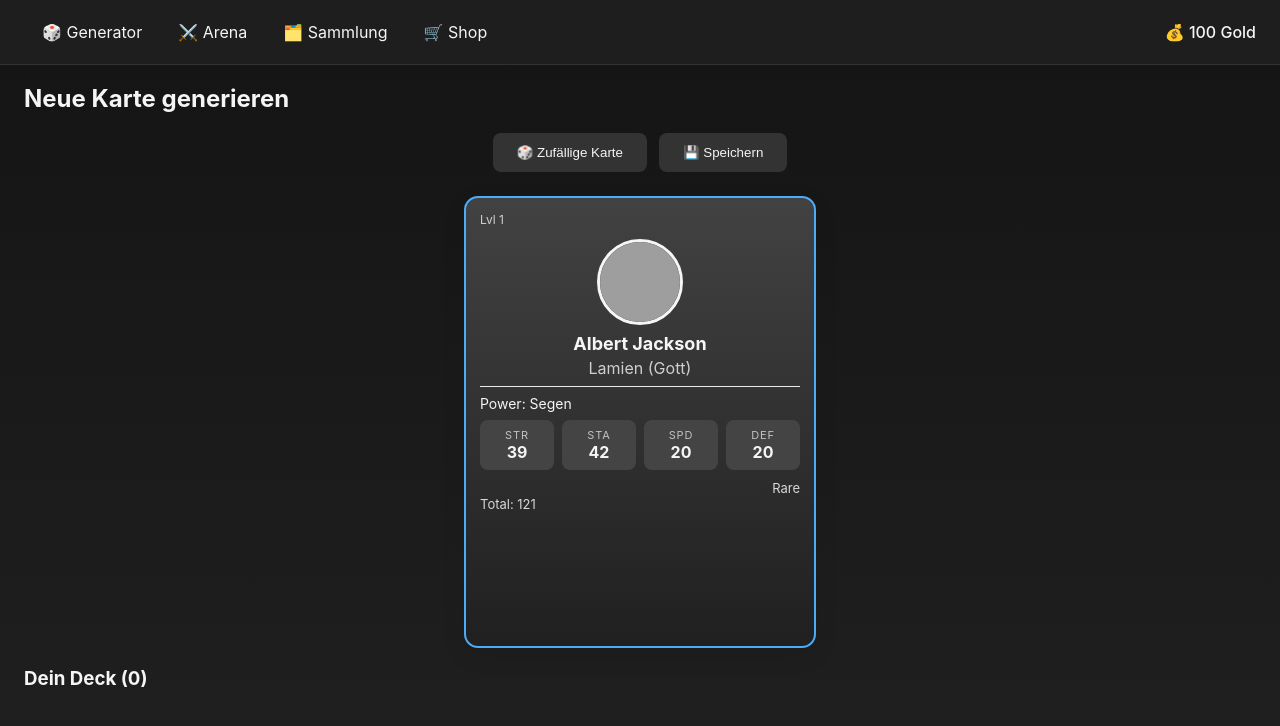
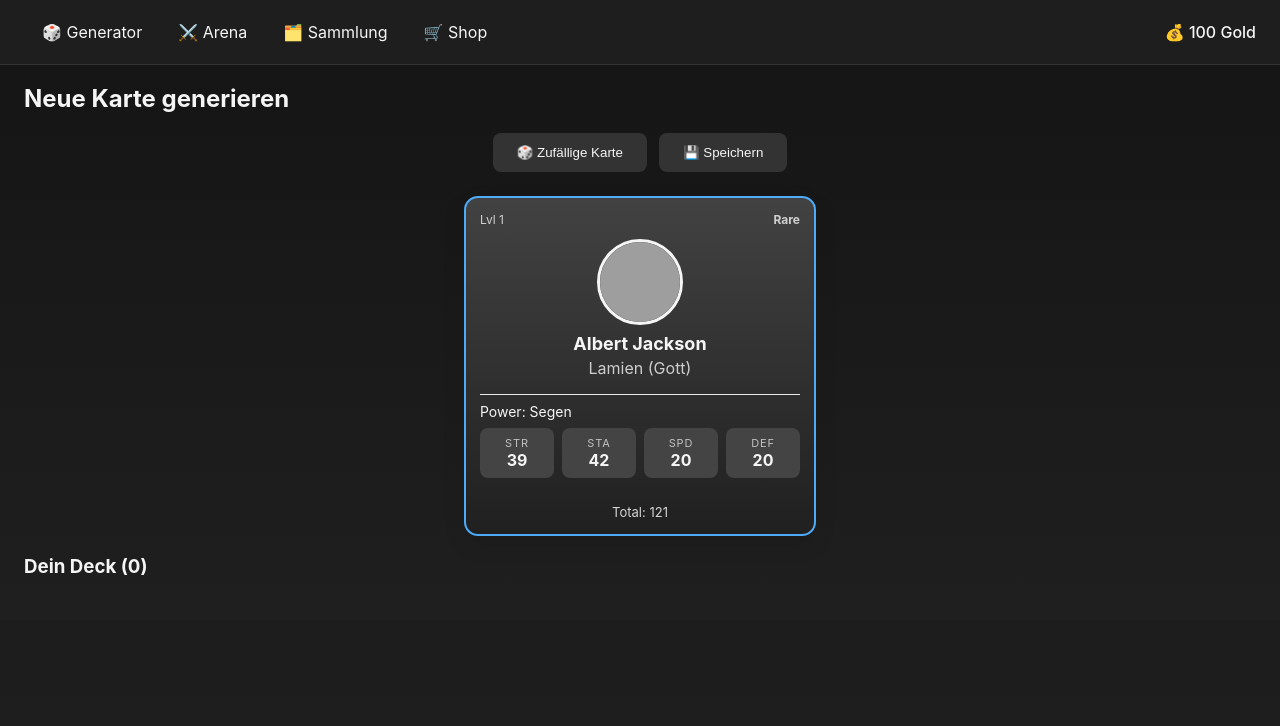
Before and after one commit to Zwiebelonkel/RanBat, an Angular app in the folder battler/: page /generator in a window 1280 px wide. Both pictures are taken after a click on the button "🎲 Zufällige Karte". Shown: the top 726 px of the page. Built offline with nearby package versions, Linux system fonts and the light colour scheme; grey boxes are pictures that could not be loaded.

Commit message:
card layout

```diff
--- a/battler/src/app/components/character-card/character-card.component.html
+++ b/battler/src/app/components/character-card/character-card.component.html
@@ -1,6 +1,9 @@
 <div class="card" [attr.data-rarity]="c.rarity" [class.loser]="isLoser">
   <div class="header">
     <span>Lvl {{ c.level }}</span>
+    <div class="rarity" [attr.data-rarity]="c.rarity">
+      {{ c.rarity | titlecase }}
+    </div>
     <button *ngIf="showDelete" (click)="onDelete()" class="delete-button">X</button>
   </div>
 
@@ -37,8 +40,5 @@
 
   <div class="footer">
     <div class="total-stats">Total: {{ total }}</div>
-    <div class="rarity" [attr.data-rarity]="c.rarity">
-      {{ c.rarity | titlecase }}
-    </div>
   </div>
 </div>
--- a/battler/src/app/components/character-card/character-card.component.scss
+++ b/battler/src/app/components/character-card/character-card.component.scss
@@ -5,7 +5,8 @@
   background: linear-gradient(180deg, #424242, #202020);
   box-shadow: 0 8px 24px rgba(0, 0, 0, 0.08);
   width: 320px;
-  height: 420px;
+  display: flex;
+  flex-direction: column;
 
   &[data-rarity="rare"] {
     border-color: #4dabf7;
@@ -26,6 +27,7 @@
   .header {
     display: flex;
     justify-content: space-between;
+    align-items: center;
     font-size: 12px;
     opacity: 0.8;
   }
@@ -62,6 +64,7 @@
     gap: 6px;
     margin-bottom: 8px;
     font-size: 14px;
+    flex-grow: 1;
   }
   .stats {
     display: grid;
@@ -87,7 +90,7 @@
   .footer {
     margin-top: 10px;
     display: flex;
-    justify-content: space-between;
+    justify-content: center;
     font-size: 13px;
     opacity: 0.85;
   }
@@ -105,5 +108,9 @@
   }
   .card.loser {
     background-color: #ffdddd;
+  }
+
+  .rarity {
+    font-weight: bold;
+  }
 }
-}
```
